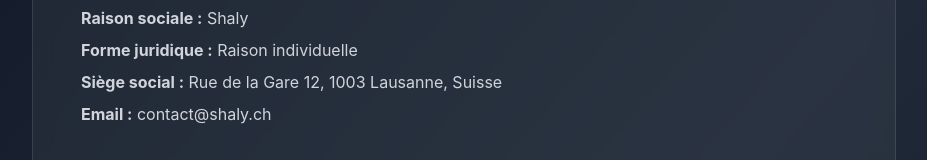
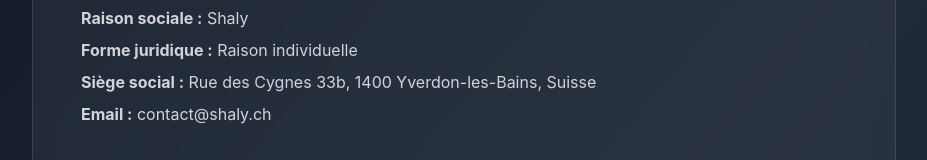
Before and after one commit to geniuslab-ch/shaly, a React (Vite) app in the folder frontend/: page /legal/mentions in a window 1280 px wide. Shown: the part 267-427 px from the top of the page, without its empty margins (176-1103 px from the left). Built offline with nearby package versions, Linux system fonts and the light colour scheme; no server answers.

Commit message:
Update legal address to Rue des Cygnes 33b, Yverdon
- Updated Mentions légales with correct address
- Updated Privacy policy DPO address
- Real business address in Yverdon-les-Bains

```diff
--- a/frontend/src/pages/Legal/Mentions.tsx
+++ b/frontend/src/pages/Legal/Mentions.tsx
@@ -23,7 +23,7 @@
                             <h2 className="text-2xl font-semibold mb-4 text-white">Éditeur du site</h2>
                             <p className="mb-2"><strong>Raison sociale :</strong> Shaly</p>
                             <p className="mb-2"><strong>Forme juridique :</strong> Raison individuelle</p>
-                            <p className="mb-2"><strong>Siège social :</strong> Rue de la Gare 12, 1003 Lausanne, Suisse</p>
+                            <p className="mb-2"><strong>Siège social :</strong> Rue des Cygnes 33b, 1400 Yverdon-les-Bains, Suisse</p>
                             <p className="mb-2"><strong>Email :</strong> contact@shaly.ch</p>
                         </section>
 
--- a/frontend/src/pages/Legal/Privacy.tsx
+++ b/frontend/src/pages/Legal/Privacy.tsx
@@ -167,7 +167,7 @@
                             <h2 className="text-2xl font-semibold mb-4 text-white">11. Contact DPO</h2>
                             <p className="mb-2">Délégué à la Protection des Données (DPO) :</p>
                             <p className="mb-2"><strong>Email :</strong> contact@shaly.ch</p>
-                            <p className="mb-2"><strong>Adresse :</strong> Shaly, Rue de la Gare 12, 1003 Lausanne, Suisse</p>
+                            <p className="mb-2"><strong>Adresse :</strong> Shaly, Rue des Cygnes 33b, 1400 Yverdon-les-Bains, Suisse</p>
                             <p className="mt-4">
                                 <strong>Autorité de contrôle suisse :</strong> Préposé fédéral à la protection des données et à la transparence (PFPDT)
                             </p>
```
